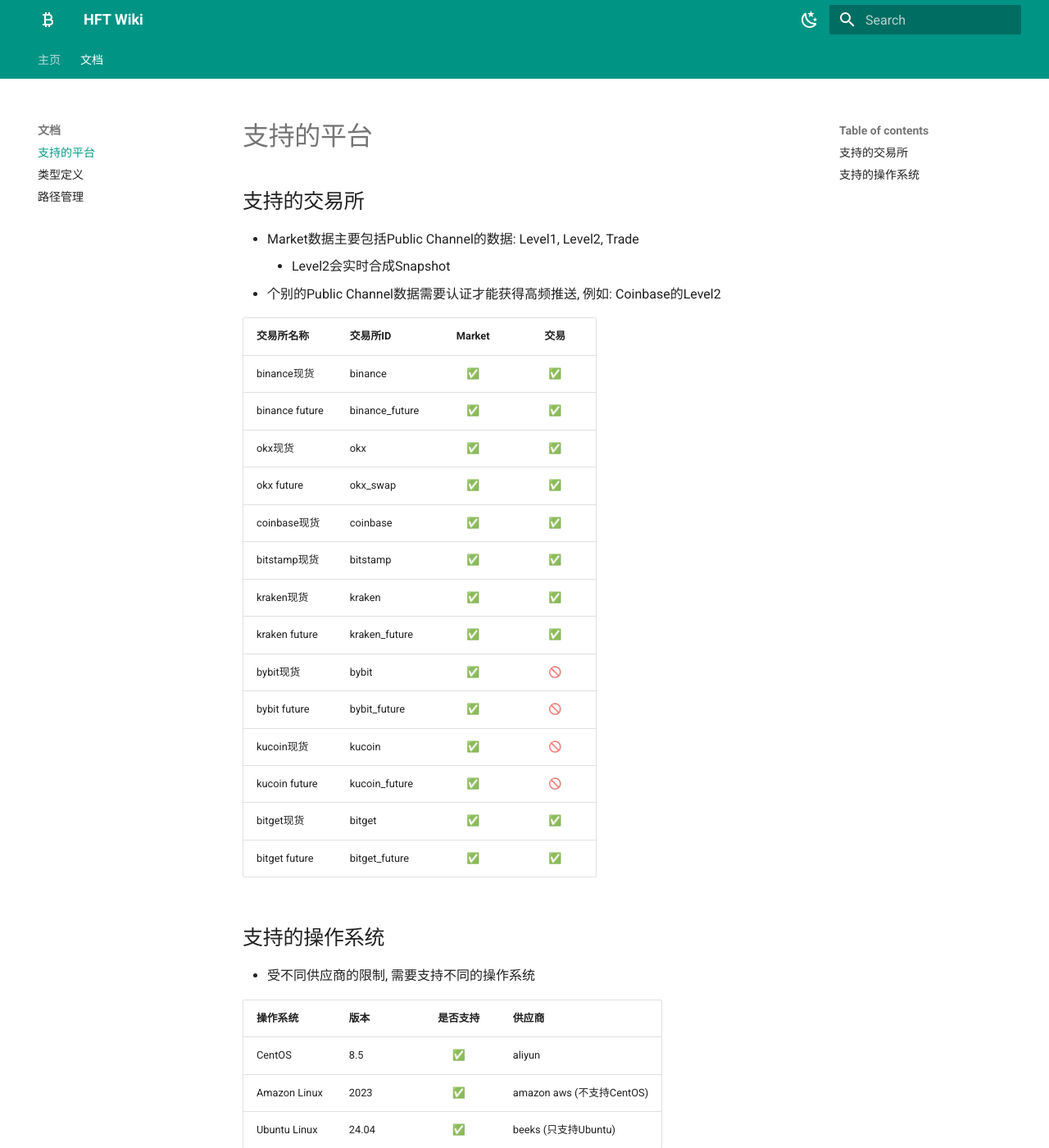
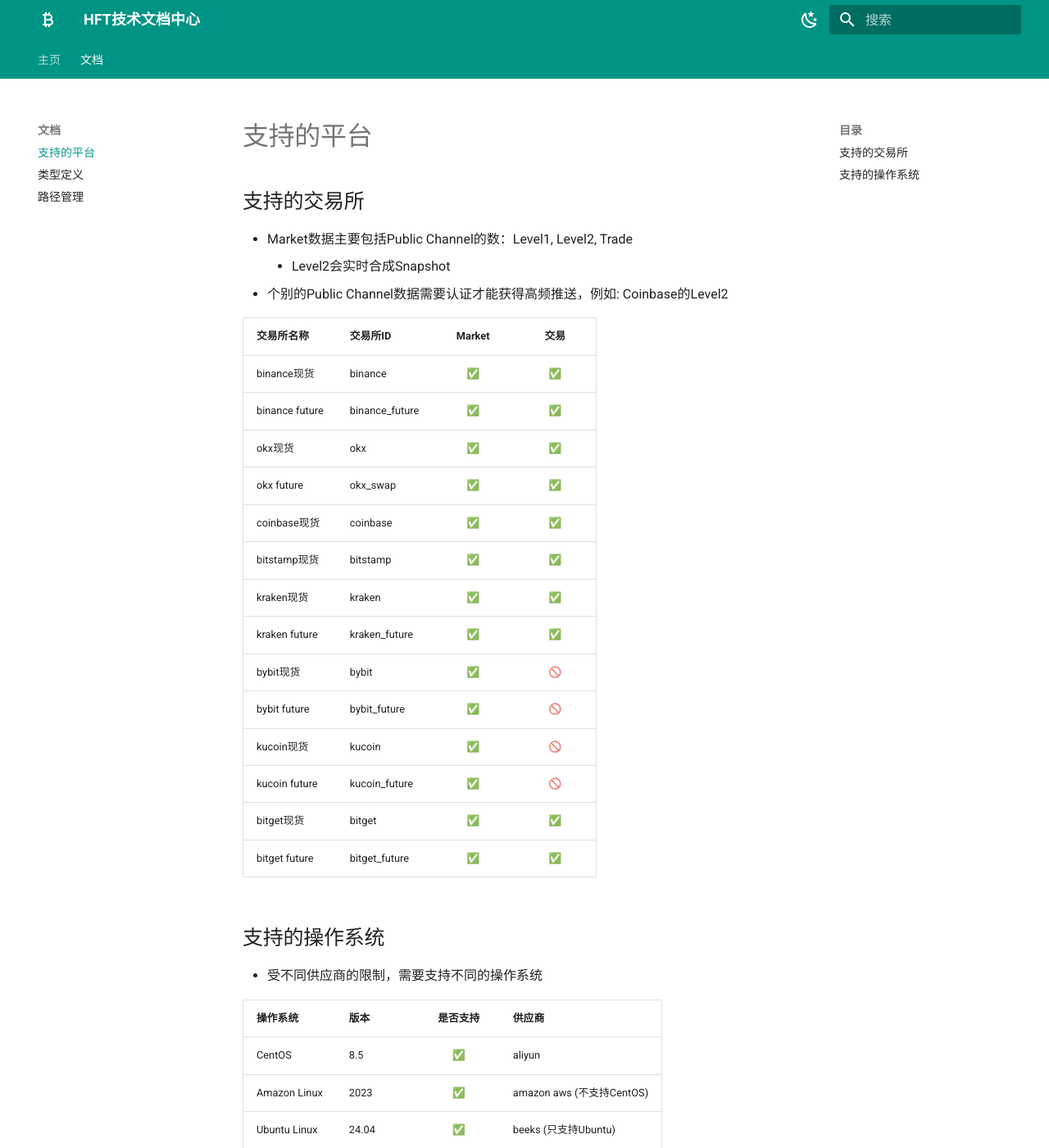
Before and after one commit to relaxdl/hft-wiki, an MkDocs documentation site: the page built from docs/common/support_platform.md, in a window 1280 px wide and 1400 px high. Shown: the whole window at 82% size. Built offline with MkDocs 1.6.1 and Material for MkDocs 9.7.7, drawn with Linux system fonts in a browser that asks for light colours.

Commit message:
更新了部分文档格式

```diff
--- a/docs/common/support_platform.md
+++ b/docs/common/support_platform.md
@@ -2,9 +2,9 @@
 
 ## 支持的交易所
 
-* Market数据主要包括Public Channel的数据: Level1, Level2, Trade
+* Market数据主要包括Public Channel的数：Level1, Level2, Trade
     * Level2会实时合成Snapshot
-* 个别的Public Channel数据需要认证才能获得高频推送, 例如: Coinbase的Level2
+* 个别的Public Channel数据需要认证才能获得高频推送，例如: Coinbase的Level2
 
 | 交易所名称 | 交易所ID | Market | 交易 |
 | :--- | :--- | :---: | :---: |
@@ -25,7 +25,7 @@
 
 ## 支持的操作系统
 
-* 受不同供应商的限制, 需要支持不同的操作系统
+* 受不同供应商的限制，需要支持不同的操作系统
 
 | 操作系统 | 版本 | 是否支持 | 供应商 |
 | :--- | :--- | :---: | :--- |
--- a/mkdocs.yml
+++ b/mkdocs.yml
@@ -1,7 +1,7 @@
-site_name: HFT Wiki
+site_name: HFT技术文档中心
 site_url: https://wiki.vikingtrading.net/
 site_description: >-
-  HFT Wiki: HFT技术文档中心
+  HFT技术文档中心: HFT技术文档中心
 
 # repo_name: relaxdl/hft-wiki
 # repo_url: https://github.com/relaxdl/hft-wiki
@@ -16,7 +16,7 @@ nav:
 
 theme:
   name: material
-  language: en
+  language: zh
   # logo: images/logo.svg           # 可以先不建，后面再加
   # favicon: images/favicon.png     # 同上
   icon:
```
Also changed, not shown: README.md (+2 -2 lines), docs/common/path_manager.md (+8 -1 lines), docs/index.md (+1 -1 lines).
